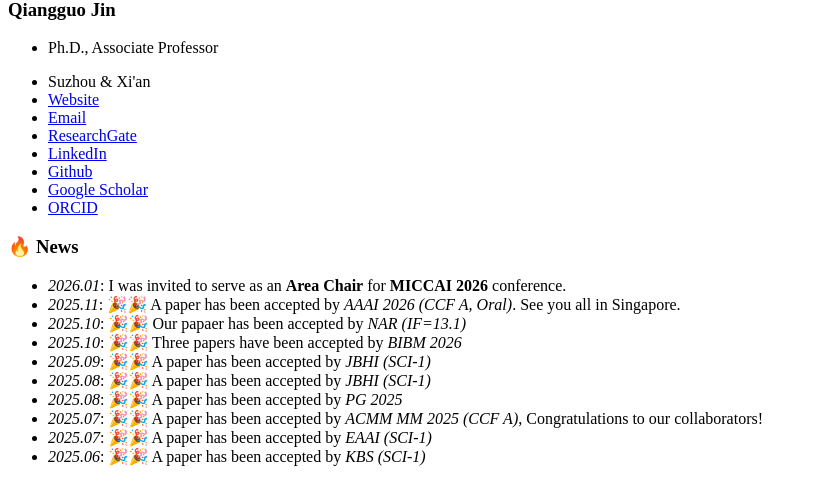
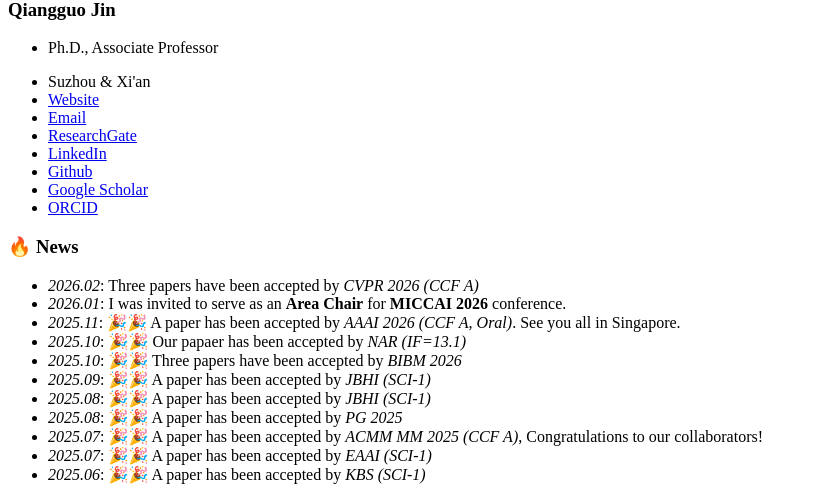
Before and after one commit to qgking/qgking.github.io, a Jekyll site: the page built from _pages/includes/news.md, in a window 1280 px wide. Shown: the part 526-1026 px from the top of the page, without its empty margins (0-817 px from the left). Built offline with Jekyll 4.4.1, drawn with Linux system fonts in a browser that asks for light colours; our own code applies the rules of GitHub Pages for plain Markdown files.

Commit message:
update pub

```diff
--- a/_pages/includes/news.md
+++ b/_pages/includes/news.md
@@ -1,5 +1,6 @@
 # 🔥 News
 
+- *2026.02*: Three papers have been accepted by *CVPR 2026 (CCF A)*
 - *2026.01*: I was invited to serve as an **Area Chair** for **MICCAI 2026** conference.
 - *2025.11*: 🎉🎉 A paper has been accepted by *AAAI 2026 (CCF A, Oral)*. See you all in Singapore.
 - *2025.10*: 🎉🎉 Our papaer has been accepted by *NAR (IF=13.1)*
```
